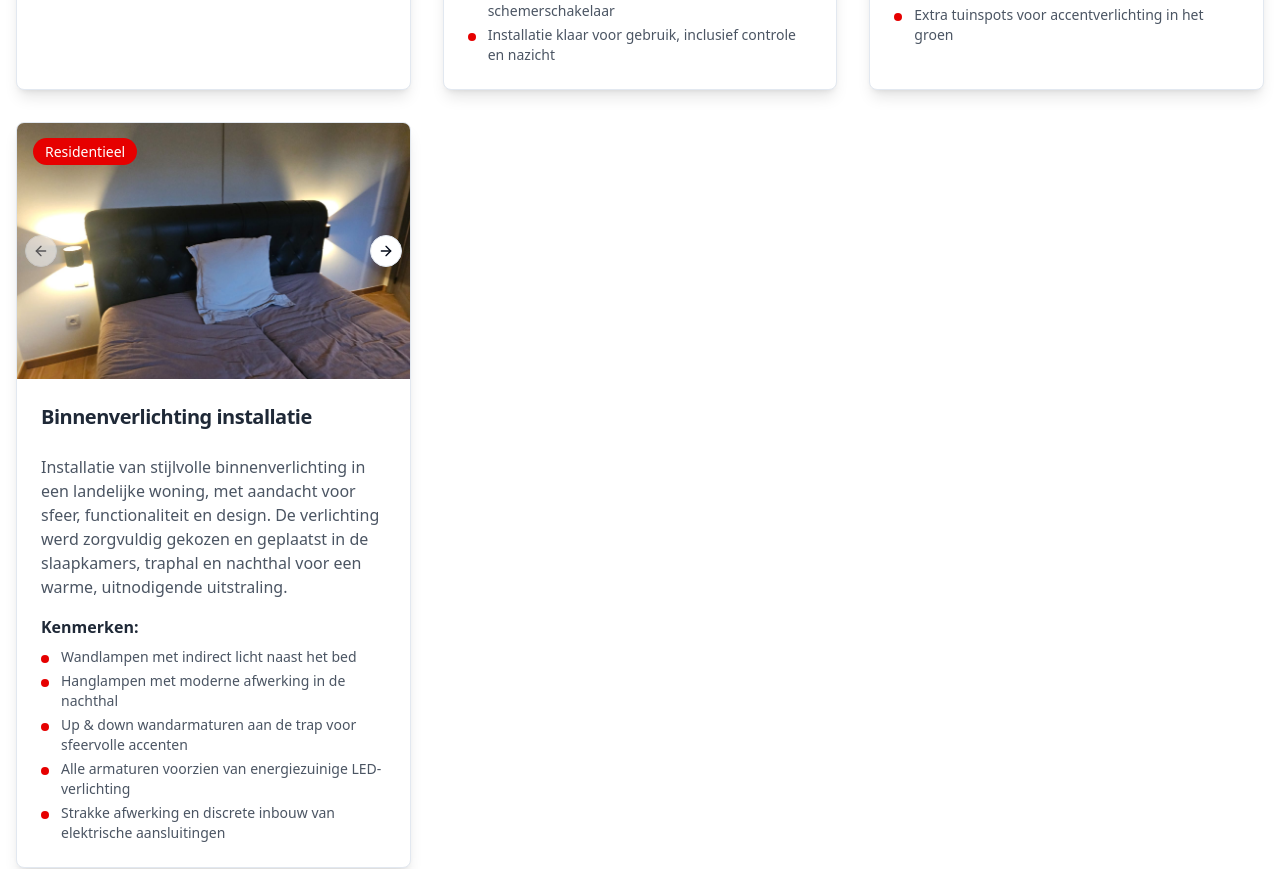
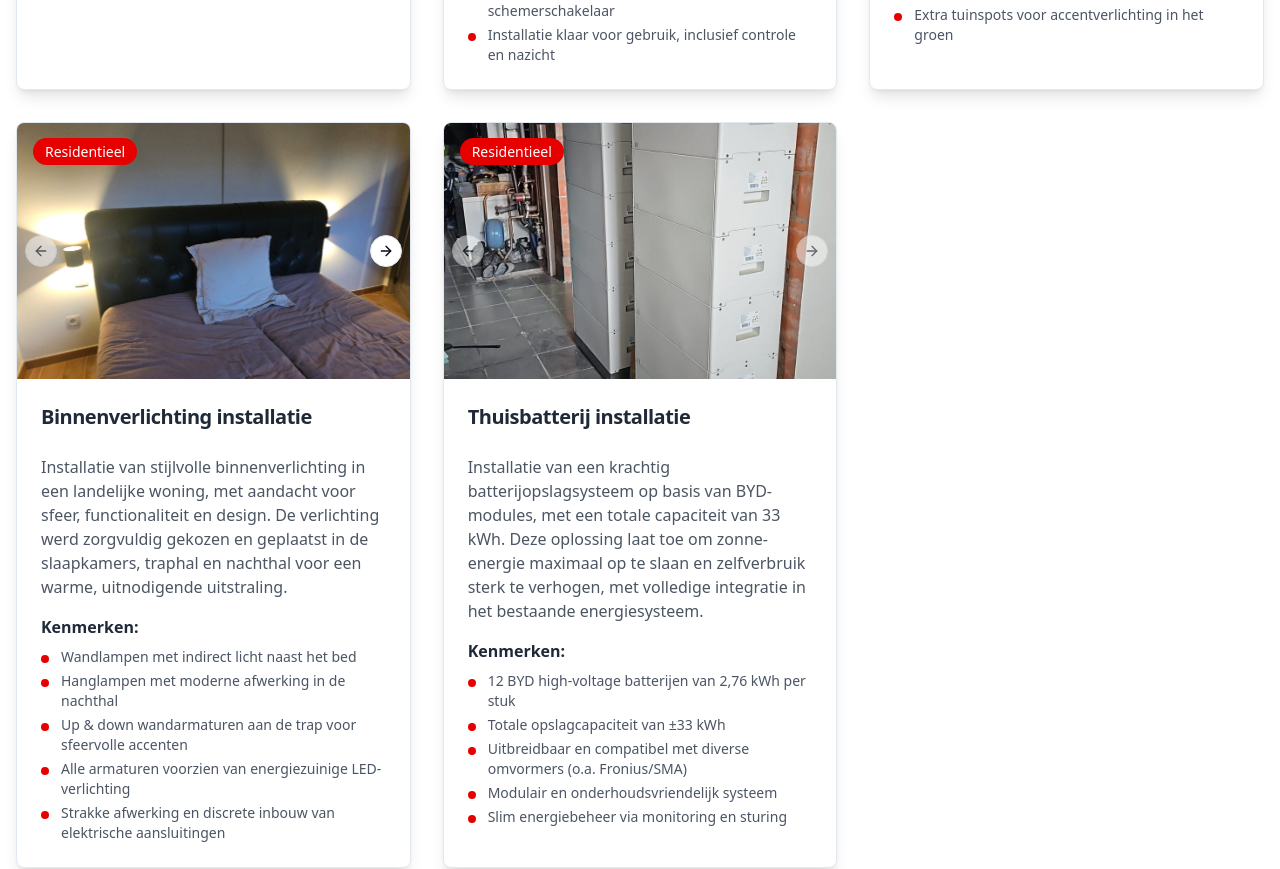
Before and after one commit to scoutr2019/vj-electric-webfront, a React (Vite) app: page /projecten in a window 1280 px wide. Shown: the part 1180-2049 px from the top of the page. Built offline with nearby package versions, Linux system fonts and the light colour scheme.

Commit message:
Add new project: Thuisbatterij installatie
Added a new project to the Projects page with details about a home battery installation.

```diff
--- a/src/pages/Projects.tsx
+++ b/src/pages/Projects.tsx
@@ -76,6 +76,22 @@ const Projects = () => {
         '/lovable-uploads/07b7a4f6-ca26-4ef2-be91-6a9d3b76639a.png',
         '/lovable-uploads/6e536e5d-6ee7-493f-9de4-01735d65e545.png',
         '/lovable-uploads/f2314332-6eab-48c1-98b0-adfd288110aa.png'
+      ]
+    },
+    {
+      id: 5,
+      title: 'Thuisbatterij installatie',
+      category: 'Residentieel',
+      description: 'Installatie van een krachtig batterijopslagsysteem op basis van BYD-modules, met een totale capaciteit van 33 kWh. Deze oplossing laat toe om zonne-energie maximaal op te slaan en zelfverbruik sterk te verhogen, met volledige integratie in het bestaande energiesysteem.',
+      details: [
+        '12 BYD high-voltage batterijen van 2,76 kWh per stuk',
+        'Totale opslagcapaciteit van ±33 kWh',
+        'Uitbreidbaar en compatibel met diverse omvormers (o.a. Fronius/SMA)',
+        'Modulair en onderhoudsvriendelijk systeem',
+        'Slim energiebeheer via monitoring en sturing'
+      ],
+      images: [
+        '/lovable-uploads/0736e609-87c4-4b2e-be29-660a2854c31c.png'
       ]
     }
   ];
```
Also changed, not shown: public/lovable-uploads/0736e609-87c4-4b2e-be29-660a2854c31c.png (added).
